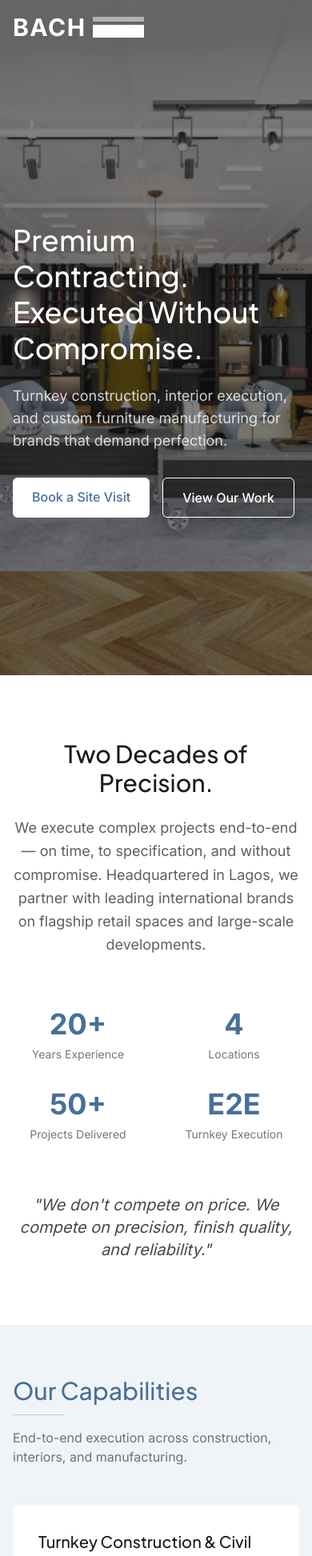
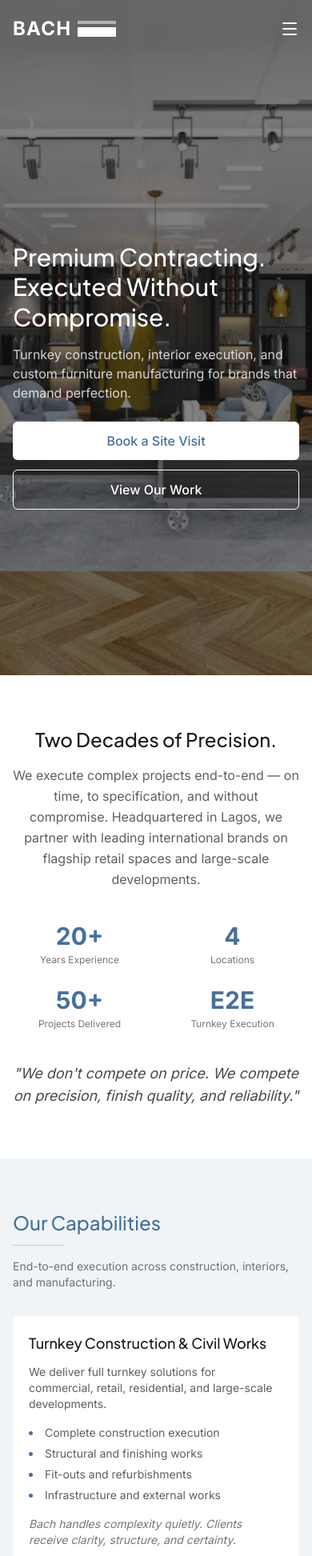
Before and after one commit to CheezyMansour/bach-landing-page, a Next.js app: page / in a window 390 px wide. Shown: the top 1945 px of the page at 80% size. Built offline with nearby package versions, Linux system fonts and the light colour scheme.

Commit message:
responsive design changes

```diff
--- a/app/globals.css
+++ b/app/globals.css
@@ -24,11 +24,16 @@
   }
 }
 
+html {
+  overflow-x: hidden;
+}
+
 body {
   background: var(--color-white);
   color: var(--color-dark);
   font-family: var(--font-inter), sans-serif;
   font-weight: 400;
+  overflow-x: hidden;
 }
 
 h1,
--- a/components/About.tsx
+++ b/components/About.tsx
@@ -1,13 +1,13 @@
 export default function About() {
   return (
-    <section className="bg-white py-20 md:py-32">
+    <section className="bg-white py-16 sm:py-20 md:py-32">
       <div className="max-w-7xl mx-auto px-4 md:px-6 lg:px-8">
         {/* Headline + Body */}
-        <div className="max-w-3xl mx-auto text-center mb-16">
-          <h2 className="text-3xl md:text-4xl font-light text-dark mb-6">
+        <div className="max-w-3xl mx-auto text-center mb-10 sm:mb-16">
+          <h2 className="text-2xl sm:text-3xl md:text-4xl font-light text-dark mb-4 sm:mb-6">
             Two Decades of Precision.
           </h2>
-          <p className="text-lg text-dark/70 leading-relaxed">
+          <p className="text-base sm:text-lg text-dark/70 leading-relaxed">
             We execute complex projects end-to-end — on time, to specification,
             and without compromise. Headquartered in Lagos, we partner with
             leading international brands on flagship retail spaces and
@@ -16,36 +16,36 @@ export default function About() {
         </div>
 
         {/* Trust Points */}
-        <div className="grid grid-cols-2 md:grid-cols-4 gap-8 mb-16">
+        <div className="grid grid-cols-2 md:grid-cols-4 gap-6 sm:gap-8 mb-10 sm:mb-16">
           <div className="text-center">
-            <p className="text-4xl md:text-5xl font-bold text-primary mb-2">
+            <p className="text-3xl sm:text-4xl md:text-5xl font-bold text-primary mb-1 sm:mb-2">
               20+
             </p>
-            <p className="text-dark/60 text-sm">Years Experience</p>
+            <p className="text-dark/60 text-xs sm:text-sm">Years Experience</p>
           </div>
           <div className="text-center">
-            <p className="text-4xl md:text-5xl font-bold text-primary mb-2">
+            <p className="text-3xl sm:text-4xl md:text-5xl font-bold text-primary mb-1 sm:mb-2">
               4
             </p>
-            <p className="text-dark/60 text-sm">Locations</p>
+            <p className="text-dark/60 text-xs sm:text-sm">Locations</p>
           </div>
           <div className="text-center">
-            <p className="text-4xl md:text-5xl font-bold text-primary mb-2">
+            <p className="text-3xl sm:text-4xl md:text-5xl font-bold text-primary mb-1 sm:mb-2">
               50+
             </p>
-            <p className="text-dark/60 text-sm">Projects Delivered</p>
+            <p className="text-dark/60 text-xs sm:text-sm">Projects Delivered</p>
           </div>
           <div className="text-center">
-            <p className="text-4xl md:text-5xl font-bold text-primary mb-2">
+            <p className="text-3xl sm:text-4xl md:text-5xl font-bold text-primary mb-1 sm:mb-2">
               E2E
             </p>
-            <p className="text-dark/60 text-sm">Turnkey Execution</p>
+            <p className="text-dark/60 text-xs sm:text-sm">Turnkey Execution</p>
           </div>
         </div>
 
         {/* Tagline */}
         <div className="max-w-2xl mx-auto text-center">
-          <p className="text-xl md:text-2xl text-dark/80 italic">
+          <p className="text-lg sm:text-xl md:text-2xl text-dark/80 italic">
             "We don't compete on price. We compete on precision, finish quality,
             and reliability."
           </p>
--- a/components/Hero.tsx
+++ b/components/Hero.tsx
@@ -16,25 +16,25 @@ export default function Hero() {
       <div className="absolute inset-0 bg-dark/55" />
 
       {/* Content */}
-      <div className="relative z-10 max-w-7xl mx-auto px-4 md:px-6 lg:px-8 pt-20 md:pt-8">
+      <div className="relative z-10 max-w-7xl mx-auto px-4 md:px-6 lg:px-8 pt-24 sm:pt-20 md:pt-8">
         <div className="max-w-2xl">
-          <h1 className="text-4xl md:text-5xl lg:text-6xl text-white leading-tight mb-6">
+          <h1 className="text-3xl sm:text-4xl md:text-5xl lg:text-6xl text-white leading-tight mb-4 sm:mb-6">
             Premium Contracting. Executed Without Compromise.
           </h1>
-          <p className="text-lg md:text-xl text-white/80 mb-8">
+          <p className="text-base sm:text-lg md:text-xl text-white/80 mb-6 sm:mb-8 max-w-xl">
             Turnkey construction, interior execution, and custom furniture
             manufacturing for brands that demand perfection.
           </p>
-          <div className="flex flex-wrap gap-4">
+          <div className="flex flex-col sm:flex-row gap-3 sm:gap-4">
             <a
               href="#contact"
-              className="bg-white text-primary hover:bg-white/90 px-6 py-3 rounded-md font-medium"
+              className="bg-white text-primary hover:bg-white/90 px-6 py-3 rounded-md font-medium text-center"
             >
               Book a Site Visit
             </a>
             <a
               href="#portfolio"
-              className="border border-white text-white hover:bg-white hover:text-primary px-6 py-3 rounded-md font-medium"
+              className="border border-white text-white hover:bg-white hover:text-primary px-6 py-3 rounded-md font-medium text-center"
             >
               View Our Work
             </a>
--- a/components/Navbar.tsx
+++ b/components/Navbar.tsx
@@ -1,9 +1,11 @@
 "use client";
 
 import { useState, useEffect } from "react";
+import { Menu, X } from "lucide-react";
 
 export default function Navbar() {
   const [scrolled, setScrolled] = useState(false);
+  const [mobileMenuOpen, setMobileMenuOpen] = useState(false);
 
   useEffect(() => {
     const handleScroll = () => {
@@ -14,10 +16,27 @@ export default function Navbar() {
     return () => window.removeEventListener("scroll", handleScroll);
   }, []);
 
+  // Close mobile menu when clicking a link
+  const handleLinkClick = () => {
+    setMobileMenuOpen(false);
+  };
+
+  // Prevent body scroll when mobile menu is open
+  useEffect(() => {
+    if (mobileMenuOpen) {
+      document.body.style.overflow = "hidden";
+    } else {
+      document.body.style.overflow = "unset";
+    }
+    return () => {
+      document.body.style.overflow = "unset";
+    };
+  }, [mobileMenuOpen]);
+
   return (
     <header
       className={`fixed top-0 left-0 right-0 z-50 transition-all duration-300 ${
-        scrolled ? "bg-white shadow-sm" : "bg-transparent"
+        scrolled || mobileMenuOpen ? "bg-white shadow-sm" : "bg-transparent"
       }`}
     >
       <div className="max-w-7xl mx-auto px-4 md:px-6 lg:px-8">
@@ -25,26 +44,27 @@ export default function Navbar() {
           {/* Logo */}
           <div className="flex items-center gap-2">
             <span
-              className={`font-bold text-3xl tracking-wider transition-colors duration-300 ${
-                scrolled ? "text-primary" : "text-white"
+              className={`font-bold text-2xl md:text-3xl tracking-wider transition-colors duration-300 ${
+                scrolled || mobileMenuOpen ? "text-primary" : "text-white"
               }`}
             >
               BACH
             </span>
             <div className="flex flex-col gap-1">
               <div
-                className={`w-16 h-1.5 transition-colors duration-300 ${
-                  scrolled ? "bg-silver" : "bg-white/50"
+                className={`w-12 md:w-16 h-1 md:h-1.5 transition-colors duration-300 ${
+                  scrolled || mobileMenuOpen ? "bg-silver" : "bg-white/50"
                 }`}
               />
               <div
-                className={`w-16 h-4 transition-colors duration-300 ${
-                  scrolled ? "bg-primary" : "bg-white"
+                className={`w-12 md:w-16 h-3 md:h-4 transition-colors duration-300 ${
+                  scrolled || mobileMenuOpen ? "bg-primary" : "bg-white"
                 }`}
               />
             </div>
           </div>
 
+          {/* Desktop Nav */}
           <nav className="hidden md:flex items-center gap-8">
             <a
               href="#home"
@@ -81,7 +101,66 @@ export default function Navbar() {
               Contact
             </a>
           </nav>
+
+          {/* Mobile Hamburger Button */}
+          <button
+            className="md:hidden p-2 -mr-2"
+            onClick={() => setMobileMenuOpen(!mobileMenuOpen)}
+            aria-label={mobileMenuOpen ? "Close menu" : "Open menu"}
+          >
+            {mobileMenuOpen ? (
+              <X
+                className="w-6 h-6 text-dark"
+                strokeWidth={2}
+              />
+            ) : (
+              <Menu
+                className={`w-6 h-6 transition-colors duration-300 ${
+                  scrolled ? "text-dark" : "text-white"
+                }`}
+                strokeWidth={2}
+              />
+            )}
+          </button>
         </div>
+      </div>
+
+      {/* Mobile Menu Overlay */}
+      <div
+        className={`md:hidden fixed inset-0 top-18 bg-white transition-all duration-300 ${
+          mobileMenuOpen ? "opacity-100 visible" : "opacity-0 invisible"
+        }`}
+      >
+        <nav className="flex flex-col items-center justify-center h-full gap-8 -mt-16">
+          <a
+            href="#home"
+            onClick={handleLinkClick}
+            className="text-2xl text-dark/70 hover:text-dark transition-colors"
+          >
+            Home
+          </a>
+          <a
+            href="#services"
+            onClick={handleLinkClick}
+            className="text-2xl text-dark/70 hover:text-dark transition-colors"
+          >
+            Services
+          </a>
+          <a
+            href="#portfolio"
+            onClick={handleLinkClick}
+            className="text-2xl text-dark/70 hover:text-dark transition-colors"
+          >
+            Portfolio
+          </a>
+          <a
+            href="#contact"
+            onClick={handleLinkClick}
+            className="bg-primary text-white hover:bg-primary-hover px-8 py-3 rounded-md font-medium text-lg transition-colors"
+          >
+            Contact
+          </a>
+        </nav>
       </div>
     </header>
   );
--- a/components/Services.tsx
+++ b/components/Services.tsx
@@ -44,42 +44,42 @@ export default function Services() {
     <section id="services" className="bg-primary/8 py-16 md:py-24">
       <div className="max-w-7xl mx-auto px-4 md:px-6 lg:px-8">
         {/* Section Header */}
-        <div className="mb-12">
-          <h2 className="text-3xl md:text-4xl font-light text-primary mb-3">
+        <div className="mb-8 md:mb-12">
+          <h2 className="text-2xl sm:text-3xl md:text-4xl font-light text-primary mb-3">
             Our Capabilities
           </h2>
           <div className="w-16 h-px bg-silver mb-4" />
-          <p className="text-dark/60 max-w-xl">
+          <p className="text-dark/60 max-w-xl text-sm sm:text-base">
             End-to-end execution across construction, interiors, and manufacturing.
           </p>
         </div>
 
         {/* Service Cards */}
-        <div className="space-y-6">
+        <div className="space-y-4 sm:space-y-6">
           {services.map((service) => (
             <div
               key={service.title}
-              className="bg-white p-8 md:p-10 rounded-lg"
+              className="bg-white p-5 sm:p-8 md:p-10 rounded-lg"
             >
               {/* Title */}
-              <h3 className="text-xl md:text-2xl font-bold text-dark mb-4">
+              <h3 className="text-lg sm:text-xl md:text-2xl font-bold text-dark mb-3 sm:mb-4">
                 {service.title}
               </h3>
 
               {/* Description */}
-              <p className="text-dark/70 mb-6">{service.description}</p>
+              <p className="text-dark/70 mb-4 sm:mb-6 text-sm sm:text-base">{service.description}</p>
 
               {/* Scope */}
-              <ul className="grid md:grid-cols-2 gap-x-8 gap-y-2 mb-6 list-disc list-inside">
+              <ul className="grid sm:grid-cols-2 gap-x-8 gap-y-1.5 sm:gap-y-2 mb-4 sm:mb-6 list-disc list-inside">
                 {service.scope.map((item) => (
-                  <li key={item} className="text-dark/70 marker:text-primary">
+                  <li key={item} className="text-dark/70 marker:text-primary text-sm sm:text-base">
                     {item}
                   </li>
                 ))}
               </ul>
 
               {/* Closing */}
-              <p className="text-dark/60 italic">{service.closing}</p>
+              <p className="text-dark/60 italic text-sm sm:text-base">{service.closing}</p>
             </div>
           ))}
         </div>
```
Also changed, not shown: components/CTA.tsx (+4 -4 lines), components/Portfolio.tsx (+9 -8 lines), components/WhyBach.tsx (+14 -14 lines).
